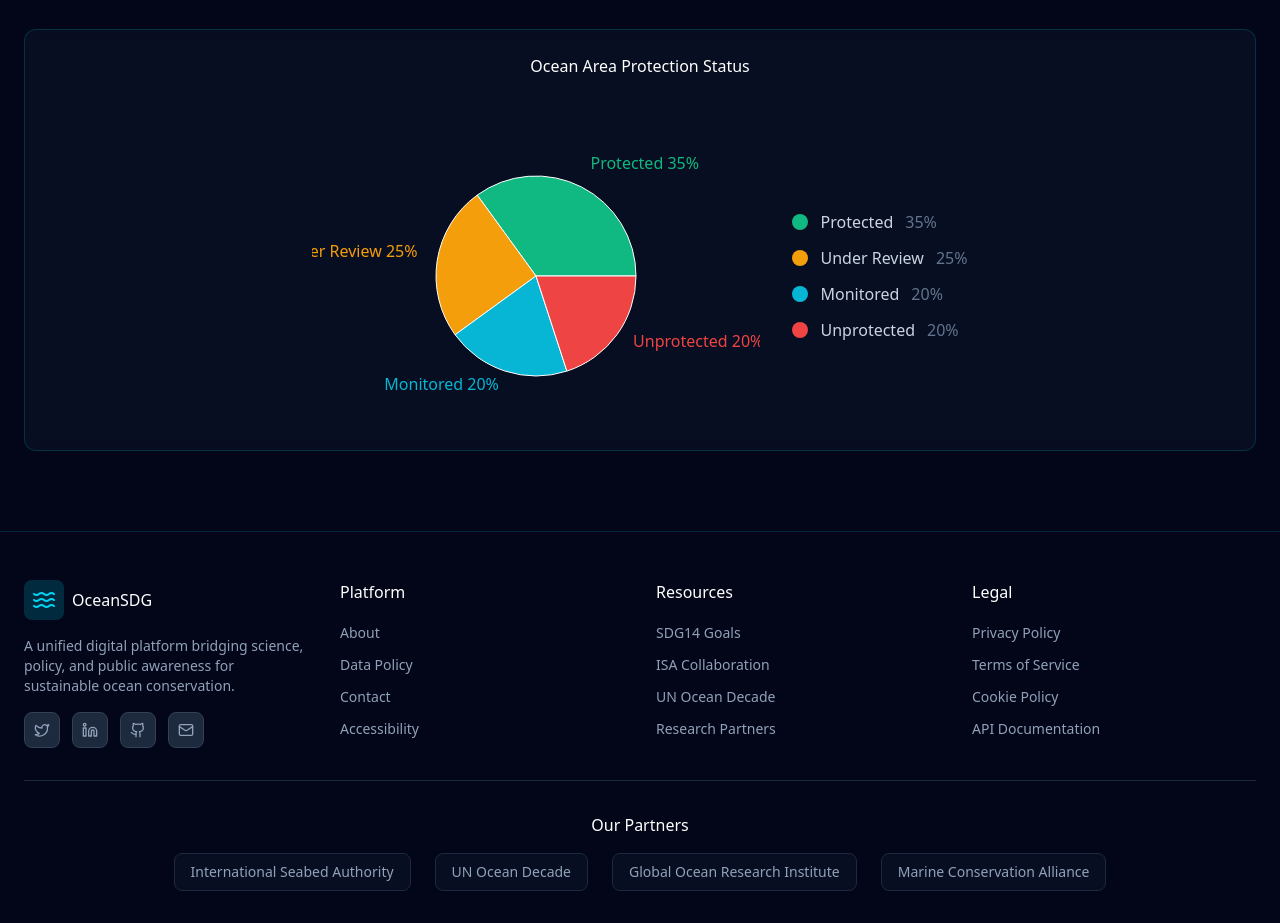
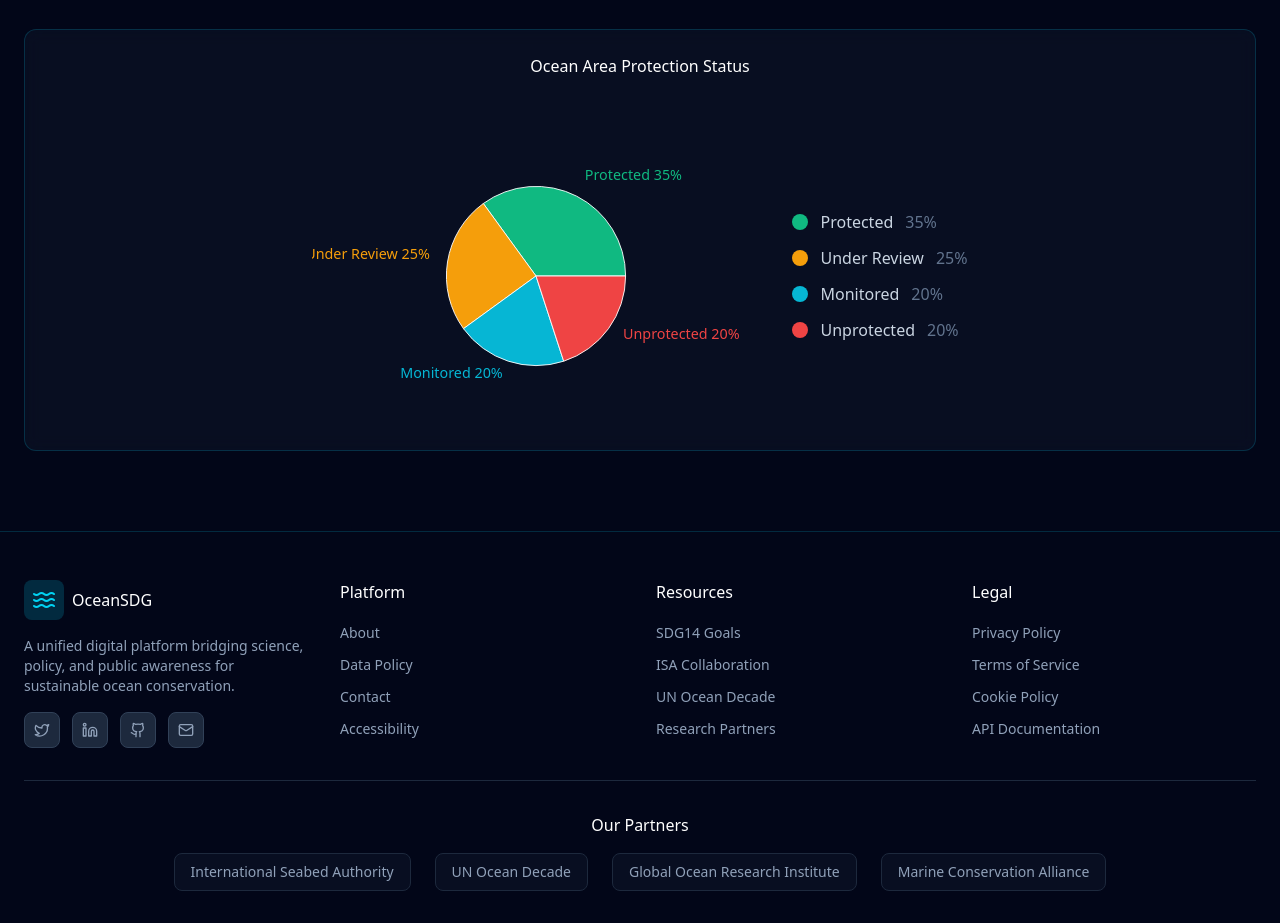
Before and after one commit to Aiyana9697/CS2701-Resources, a React (Vite) app in the folder frontend/: page / in a window 1280 px wide. Shown: the part 4580-5503 px from the top of the page. Built offline with nearby package versions, Linux system fonts and the light colour scheme.

Commit message:
Made tooltip text white on hover for  protection pie chart

```diff
--- a/frontend/src/components/ImpactTracker.tsx
+++ b/frontend/src/components/ImpactTracker.tsx
@@ -185,7 +185,7 @@ export function ImpactTracker() {
           <Card className="bg-slate-900/50 border-cyan-500/20 backdrop-blur-sm p-6">
             <h3 className="text-white mb-6 text-center">Ocean Area Protection Status</h3>
             <div className="flex flex-col lg:flex-row items-center justify-center gap-8">
-              <ResponsiveContainer width="100%" height={300} className="max-w-md">
+              <ResponsiveContainer width={500} height={300} className="max-w-md">
                 <PieChart>
                   <Pie
                     data={protectionData}
@@ -194,7 +194,7 @@ export function ImpactTracker() {
                     labelLine={false}
                     label={({ name, percent }) => `${name} ${(percent * 100).toFixed(0)}%`}
                     outerRadius={100}
-                    fill="#8884d8"
+                    fill= "#06b6d4"
                     dataKey="value"
                   >
                     {protectionData.map((entry, index) => (
@@ -208,6 +208,8 @@ export function ImpactTracker() {
                       borderRadius: '8px',
                       color: '#fff',
                     }}
+                    labelStyle={{ color: '#cbd5e1' }}
+                    itemStyle={{ color: '#cbd5e1' }}
                   />
                 </PieChart>
               </ResponsiveContainer>
```
